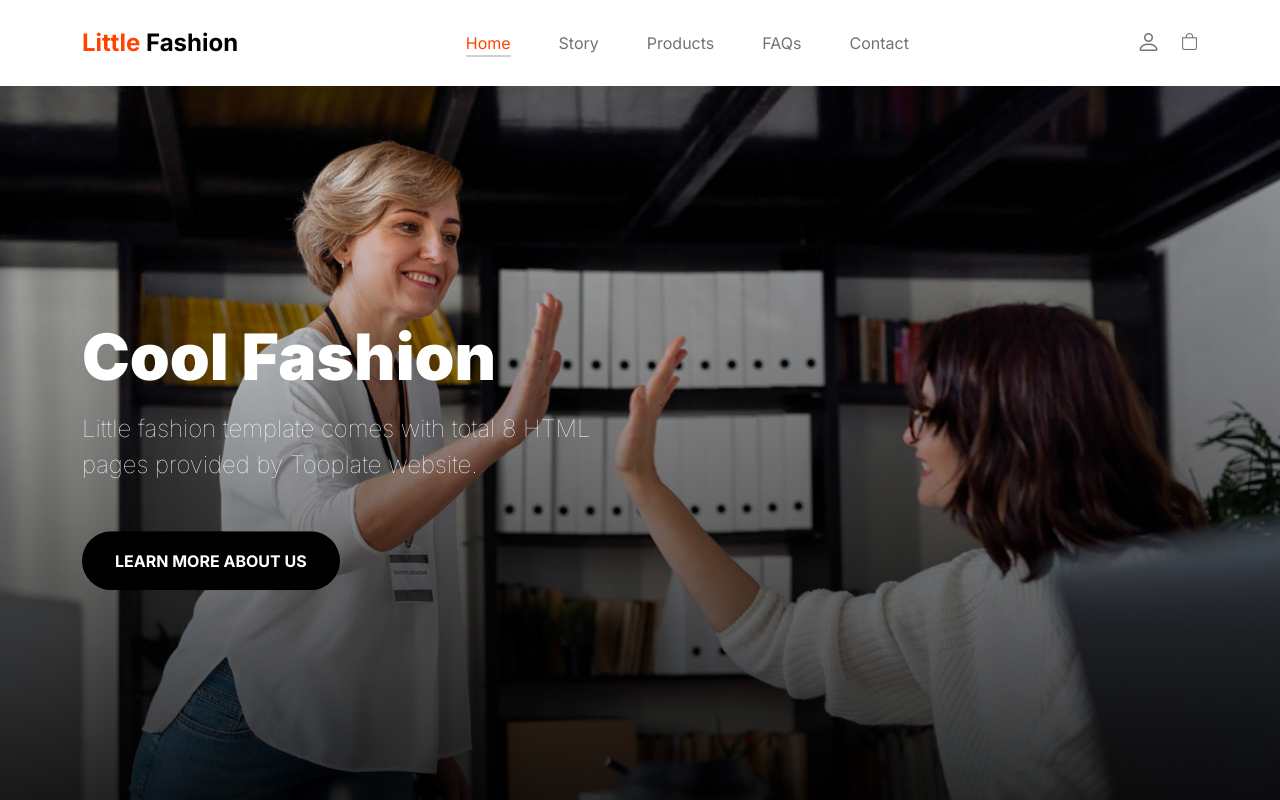
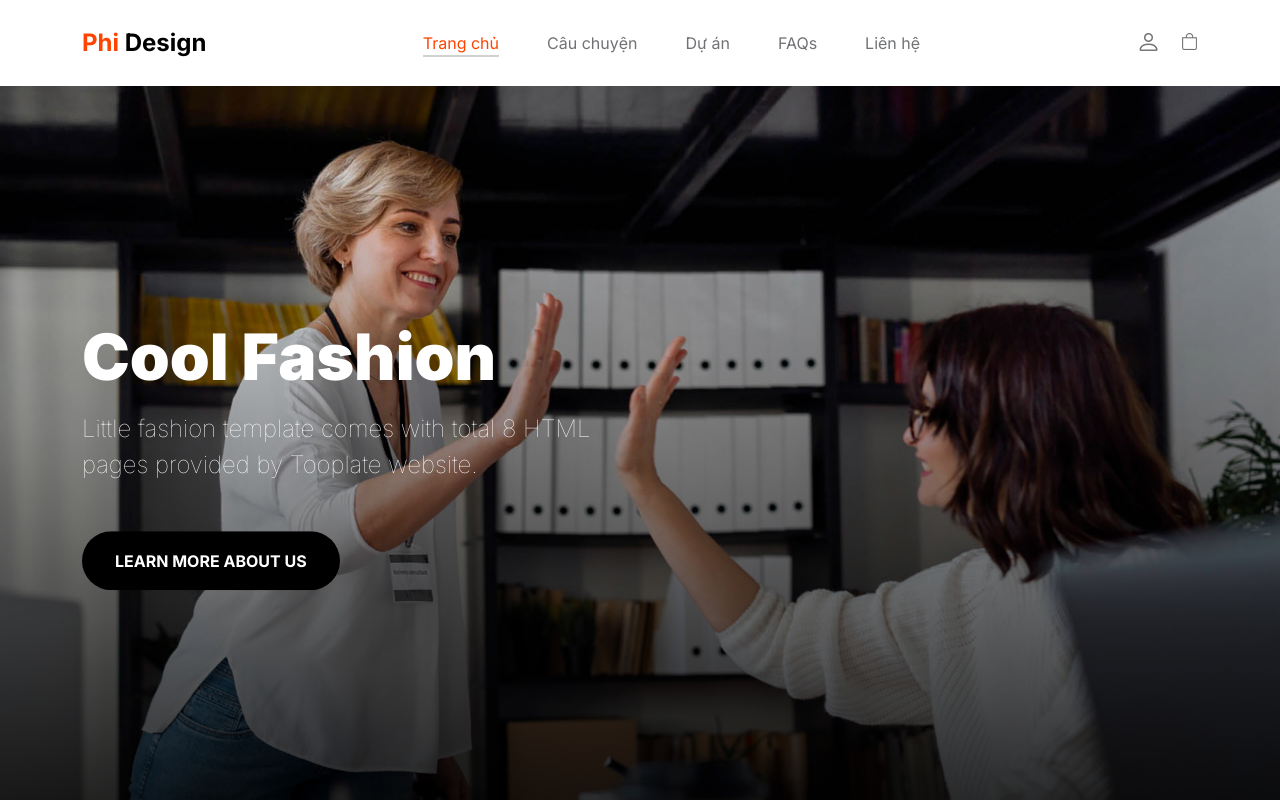
Before and after one commit to hhpr98/kien-truc-vn, a React (Vite) app: page / in a window 1280 px wide. Shown: the top 800 px of the page. Built offline with nearby package versions, Linux system fonts and the light colour scheme.

Commit message:
first round update

```diff
--- a/index.html
+++ b/index.html
@@ -47,8 +47,8 @@ https://www.tooplate.com/view/2127-little-fashion
                         <span class="navbar-toggler-icon"></span>
                     </button>
 
-                    <a class="navbar-brand" href="index.html">
-                        <strong><span>Little</span> Fashion</strong>
+                    <a class="navbar-brand" href="/">
+                        <strong><span>Phi</span> Design</strong>
                     </a>
 
                     <div class="d-lg-none">
@@ -60,15 +60,15 @@ https://www.tooplate.com/view/2127-little-fashion
                     <div class="collapse navbar-collapse" id="navbarNav">
                         <ul class="navbar-nav mx-auto">
                             <li class="nav-item">
-                                <a class="nav-link active" href="index.html">Home</a>
+                                <a class="nav-link active" href="/">Trang chủ</a>
                             </li>
 
                             <li class="nav-item">
-                                <a class="nav-link" href="about.html">Story</a>
+                                <a class="nav-link" href="about.html">Câu chuyện</a>
                             </li>
 
                             <li class="nav-item">
-                                <a class="nav-link" href="products.html">Products</a>
+                                <a class="nav-link" href="products.html">Dự án</a>
                             </li>
 
                             <li class="nav-item">
@@ -76,7 +76,7 @@ https://www.tooplate.com/view/2127-little-fashion
                             </li>
 
                             <li class="nav-item">
-                                <a class="nav-link" href="contact.html">Contact</a>
+                                <a class="nav-link" href="contact.html">Liên hệ</a>
                             </li>
                         </ul>
 
@@ -99,43 +99,37 @@ https://www.tooplate.com/view/2127-little-fashion
                 <div class="row">
 
                     <div class="col-lg-3 col-10 me-auto mb-4">
-                        <h4 class="text-white mb-3"><a href="index.html">Little</a> Fashion</h4>
-                        <p class="copyright-text text-muted mt-lg-5 mb-4 mb-lg-0">Copyright © 2022 <strong>Little Fashion</strong></p>
+                        <h4 class="text-white mb-3"><a href="/">Phi</a> Design</h4>
+                        <p class="copyright-text text-muted mt-lg-5 mb-4 mb-lg-0">Bản quyền © 2025 <strong>Phi Design</strong></p>
                         <br>
-                        <p class="copyright-text">Designed by <a href="https://www.tooplate.com/" target="_blank">Tooplate</a></p>
+                        <p class="copyright-text">Thiết kế bởi <a href="/" target="_blank">Phi Design và cộng sự</a></p>
                     </div>
 
                     <div class="col-lg-5 col-8">
                         <h5 class="text-white mb-3">Sitemap</h5>
 
                         <ul class="footer-menu d-flex flex-wrap">
-                            <li class="footer-menu-item"><a href="about.html" class="footer-menu-link">Story</a></li>
+                            <li class="footer-menu-item"><a href="about.html" class="footer-menu-link">Câu chuyện</a></li>
 
-                            <li class="footer-menu-item"><a href="#" class="footer-menu-link">Products</a></li>
+                            <li class="footer-menu-item"><a href="#" class="footer-menu-link">Dự án</a></li>
 
-                            <li class="footer-menu-item"><a href="#" class="footer-menu-link">Privacy policy</a></li>
+                            <li class="footer-menu-item"><a href="#" class="footer-menu-link">Quyền riêng tư</a></li>
 
                             <li class="footer-menu-item"><a href="#" class="footer-menu-link">FAQs</a></li>
 
-                            <li class="footer-menu-item"><a href="#" class="footer-menu-link">Contact</a></li>
+                            <li class="footer-menu-item"><a href="#" class="footer-menu-link">Liên hệ</a></li>
                         </ul>
                     </div>
 
                     <div class="col-lg-3 col-4">
-                        <h5 class="text-white mb-3">Social</h5>
-
+                        <h5 class="text-white mb-3">Thông tin mạng xã hội</h5>
                         <ul class="social-icon">
-
-                            <li><a href="#" class="social-icon-link bi-youtube"></a></li>
-
+                            <li><a href="https://www.facebook.com/hanhthi.phi.7"  target="_blank" class="social-icon-link bi-facebook"></a></li>
                             <li><a href="#" class="social-icon-link bi-whatsapp"></a></li>
-
                             <li><a href="#" class="social-icon-link bi-instagram"></a></li>
-
                             <li><a href="#" class="social-icon-link bi-skype"></a></li>
                         </ul>
                     </div>
-
                 </div>
             </div>
         </footer>
--- a/src/pages/Home.jsx
+++ b/src/pages/Home.jsx
@@ -64,7 +64,7 @@ function Home() {
         <div className="row">
 
           <div className="col-12 text-center">
-            <h2 className="mb-5">Get started with <span>Little</span> Fashion</h2>
+            <h2 className="mb-5">Get started with <span>PN</span> Design</h2>
           </div>
 
           <div className="col-lg-2 col-12 mt-auto mb-auto">
```
